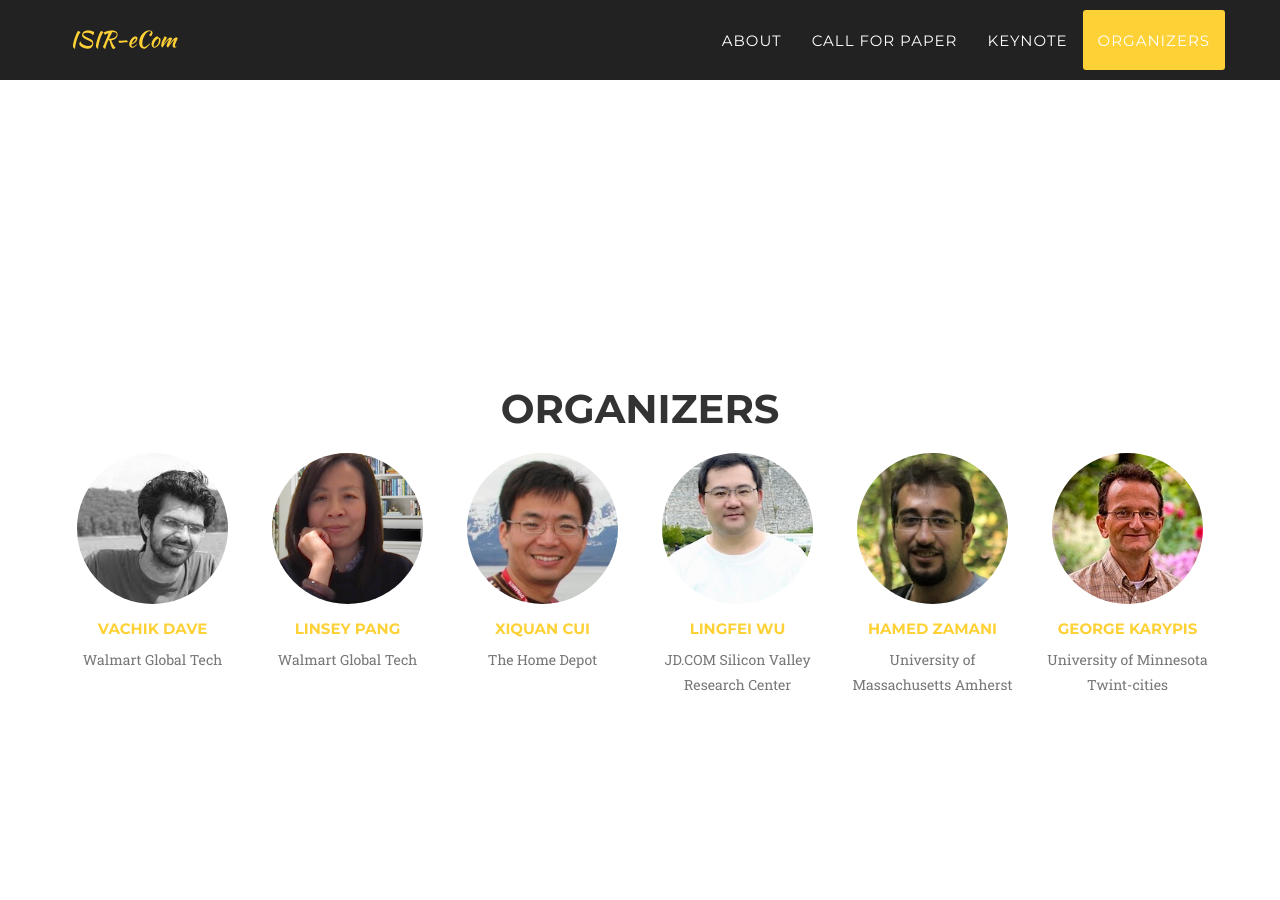
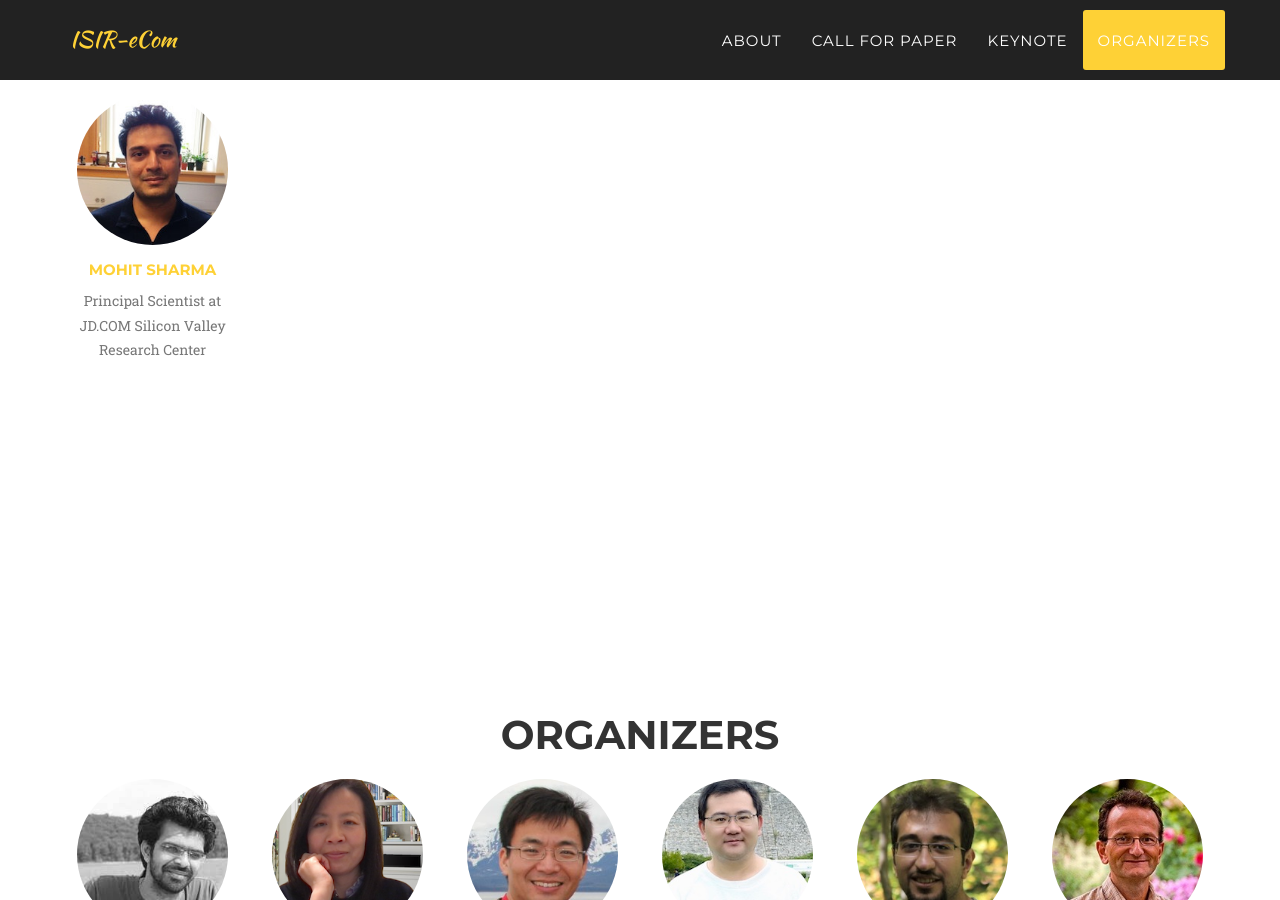
Before and after one commit to ISIR-eCom/ISIR-eCom.github.io, a Jekyll site: the page built from index.html, in a window 1280 px wide and 900 px high, scrolled down 8318 px. Built offline with Jekyll 4.4.1, drawn with Linux system fonts in a browser that asks for light colours; some web fonts are replaced.

Commit message:
Update _config.yml

```diff
--- a/_config.yml
+++ b/_config.yml
@@ -91,3 +91,8 @@ panel:
    pic: 6
    position: Principal Scientist at JD.COM Silicon Valley Research Center
    url: https://sites.google.com/a/email.wm.edu/teddy-lfwu/
+
+ - name: Mohit Sharma
+   pic: 7
+   position: Principal Scientist at JD.COM Silicon Valley Research Center
+   url: https://sites.google.com/a/email.wm.edu/teddy-lfwu/
```
